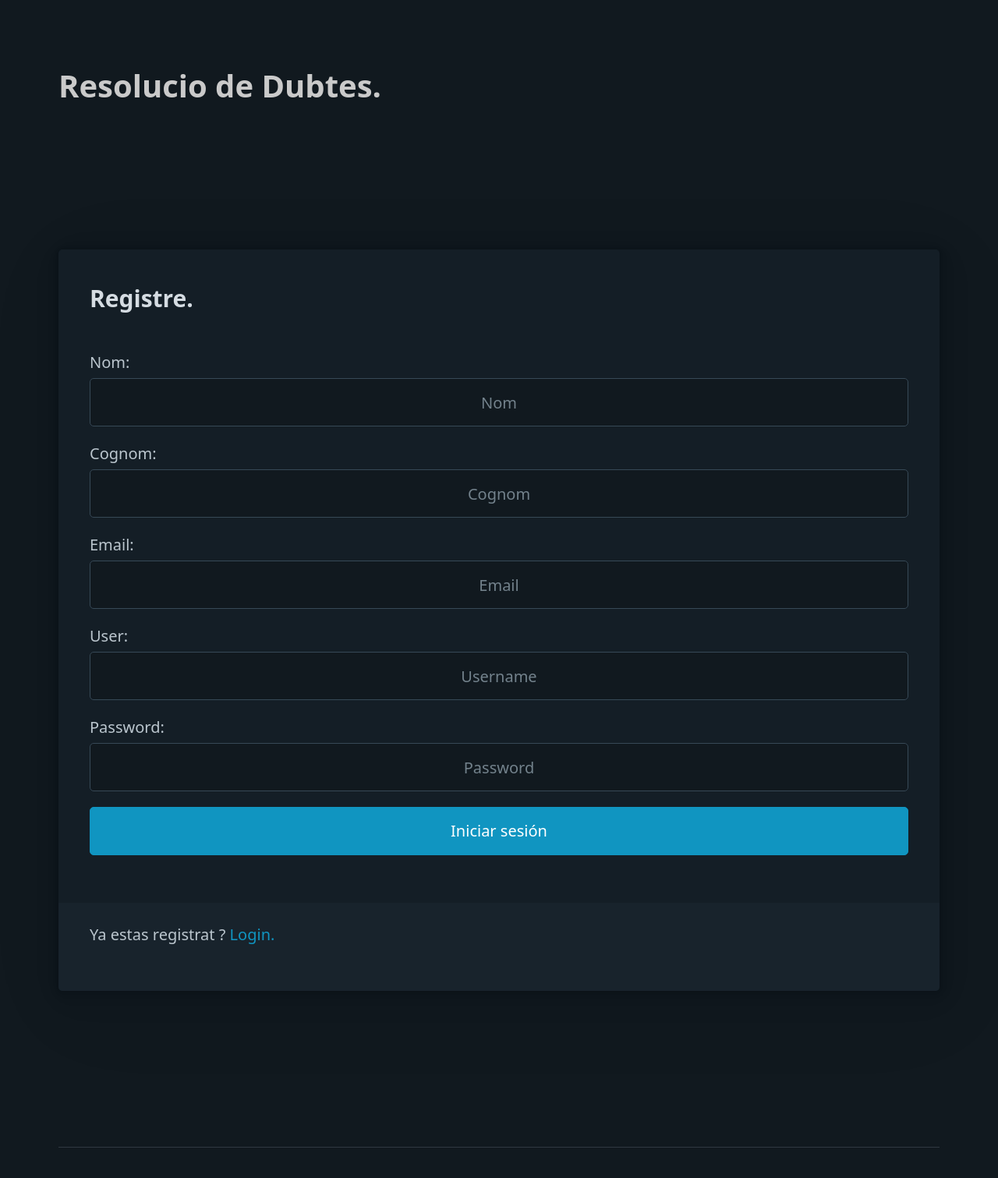
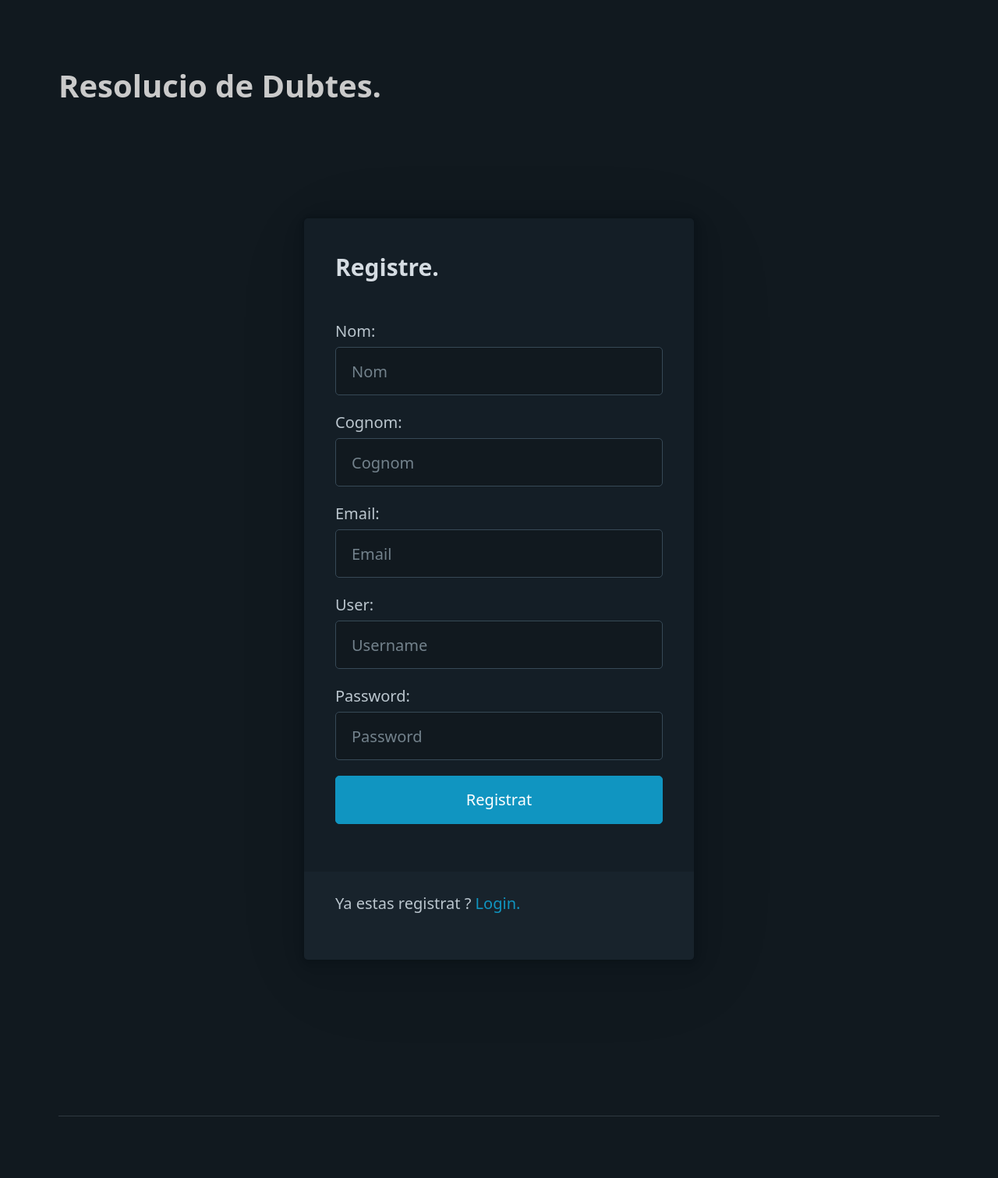
Before and after one commit to rxfxvxnxnx/resolucio_dubtes, a PHP site: page /pages/registre/registre.php in a window 1280 px wide. Shown: the top 1511 px of the page at 78% size. Run offline with PHP 8.4, Linux system fonts and the light colour scheme.

Commit message:
resolucio_dubtes_v1.2
Login y Registro

```diff
--- a/css/style.css
+++ b/css/style.css
@@ -41,8 +41,9 @@ aside {
     width: 100%;
 }
 
-.login input {
-    text-align: center;
+.login {
+    max-width: 500px;
+    margin: auto;
 }
 
 #menu {
--- a/pages/registre/registre.php
+++ b/pages/registre/registre.php
@@ -26,9 +26,9 @@
             <label for="user">User:</label>
             <input name="user" type="text" placeholder="Username" required>
             <label for="pass">Password:</label>
-            <input name="pass" type="text" placeholder="Password" required>
+            <input name="pass" type="password" placeholder="Password" required>
             <footer>
-                <input type="submit" value="Iniciar sesión">
+                <input type="submit" value="Registrat">
             </footer>
         </form>
         <footer>
--- a/php/login.php
+++ b/php/login.php
@@ -33,7 +33,7 @@
             $permis = $user["permis"];
 
             $usuario = $_POST["user"];
-            $palabra_secreta = $_POST["pass"];
+            $palabra_secreta = md5($_POST["pass"]);
 
             if ($usuario == $usuario_correcto && $palabra_secreta == $palabra_secreta_correcta  && $permis == 1) {
                 session_start();
```
Also changed, not shown: pages/registre/registre_save.php (+9 -5 lines).
